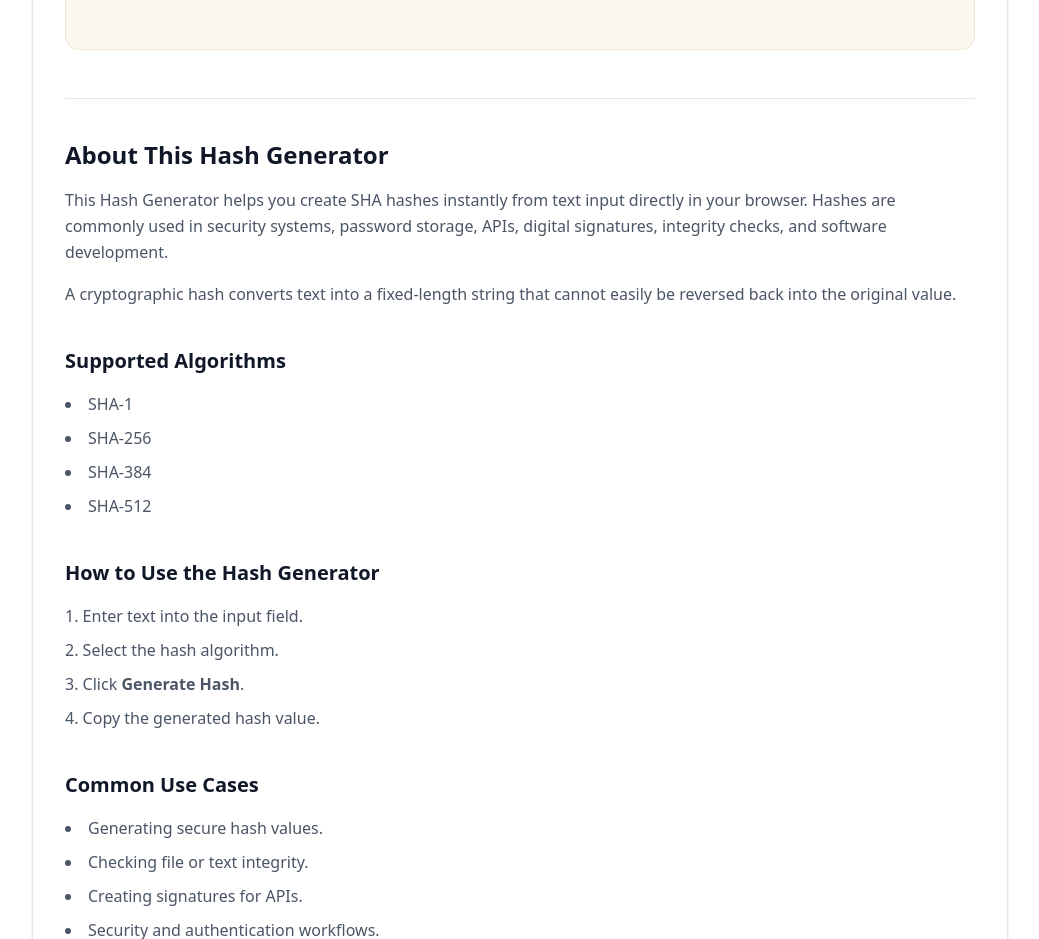
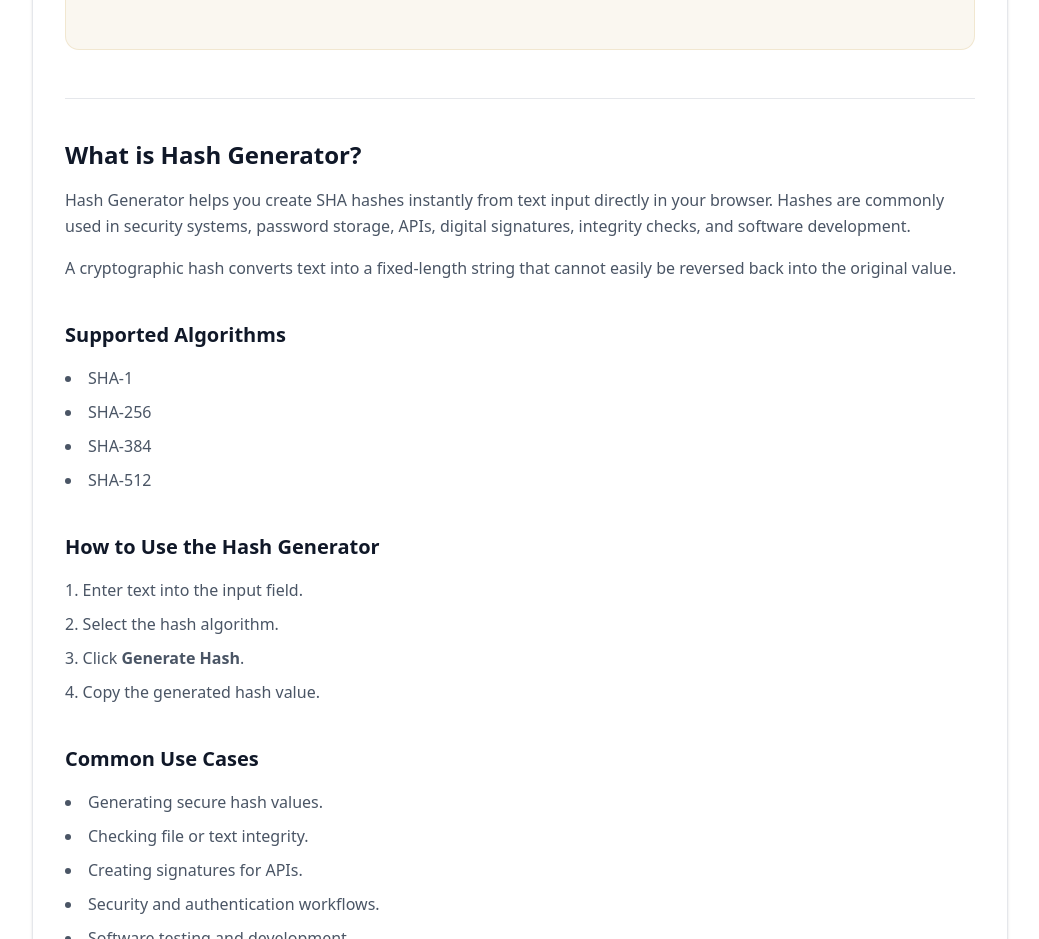
Before and after one commit to vaarunsonawwane-ops/yoryantra-new, a Next.js app: page /tools/hash-generator in a window 1280 px wide. Shown: the part 1040-1979 px from the top of the page, without its empty margins (120-1159 px from the left). Built offline with nearby package versions, Linux system fonts and the light colour scheme.

Commit message:
Hash Generator Update ToolClient.tsx

```diff
--- a/app/tools/hash-generator/ToolClient.tsx
+++ b/app/tools/hash-generator/ToolClient.tsx
@@ -117,11 +117,11 @@ export default function ToolClient() {
       <section className="mt-12 border-t border-gray-200 pt-10 space-y-10">
         <div>
           <h2 className="text-2xl font-semibold text-gray-900">
-            About This Hash Generator
+            What is Hash Generator?
           </h2>
 
           <p className="mt-4 text-gray-600 leading-relaxed">
-            This Hash Generator helps you create SHA hashes instantly
+            Hash Generator helps you create SHA hashes instantly
             from text input directly in your browser. Hashes are commonly
             used in security systems, password storage, APIs, digital
             signatures, integrity checks, and software development.
```
